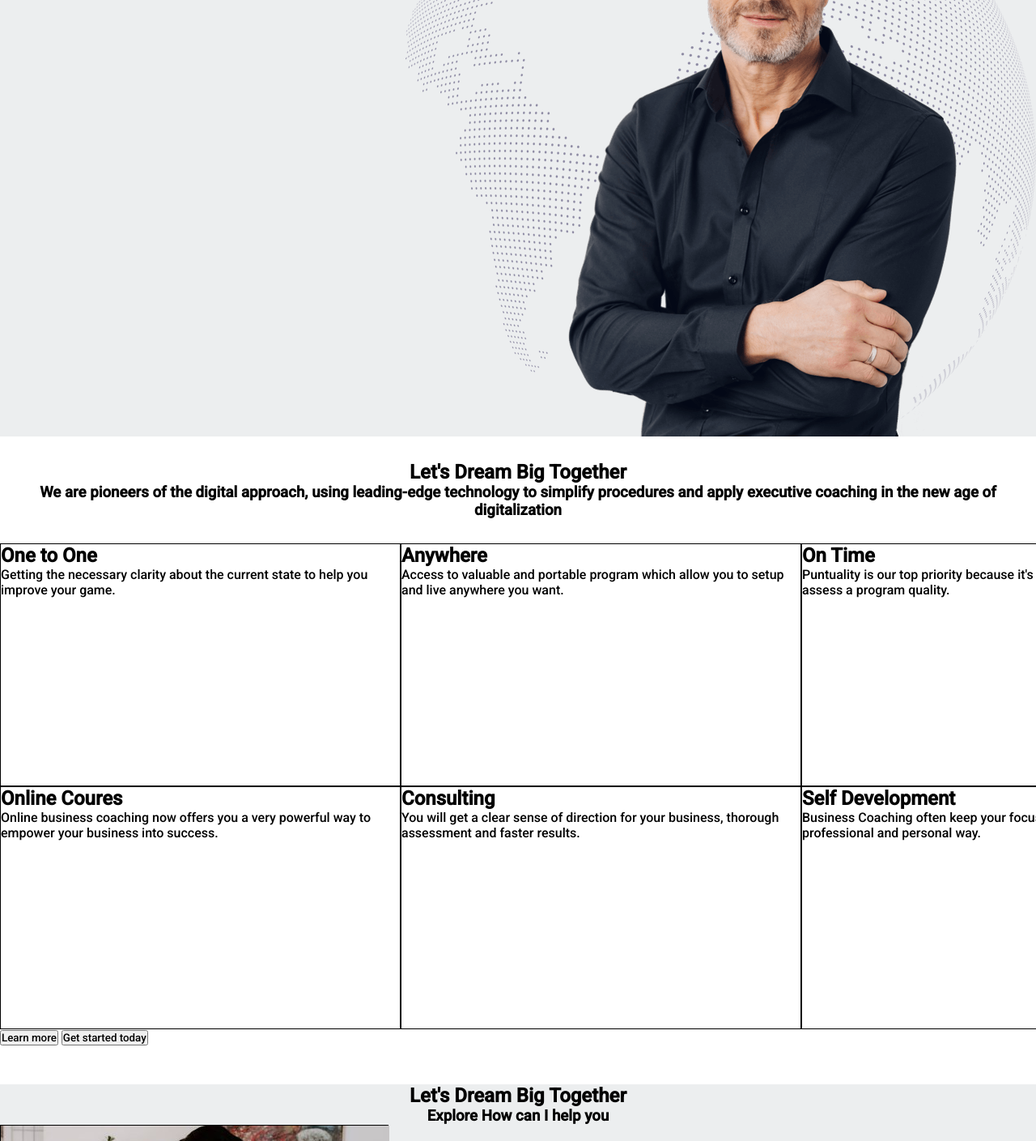
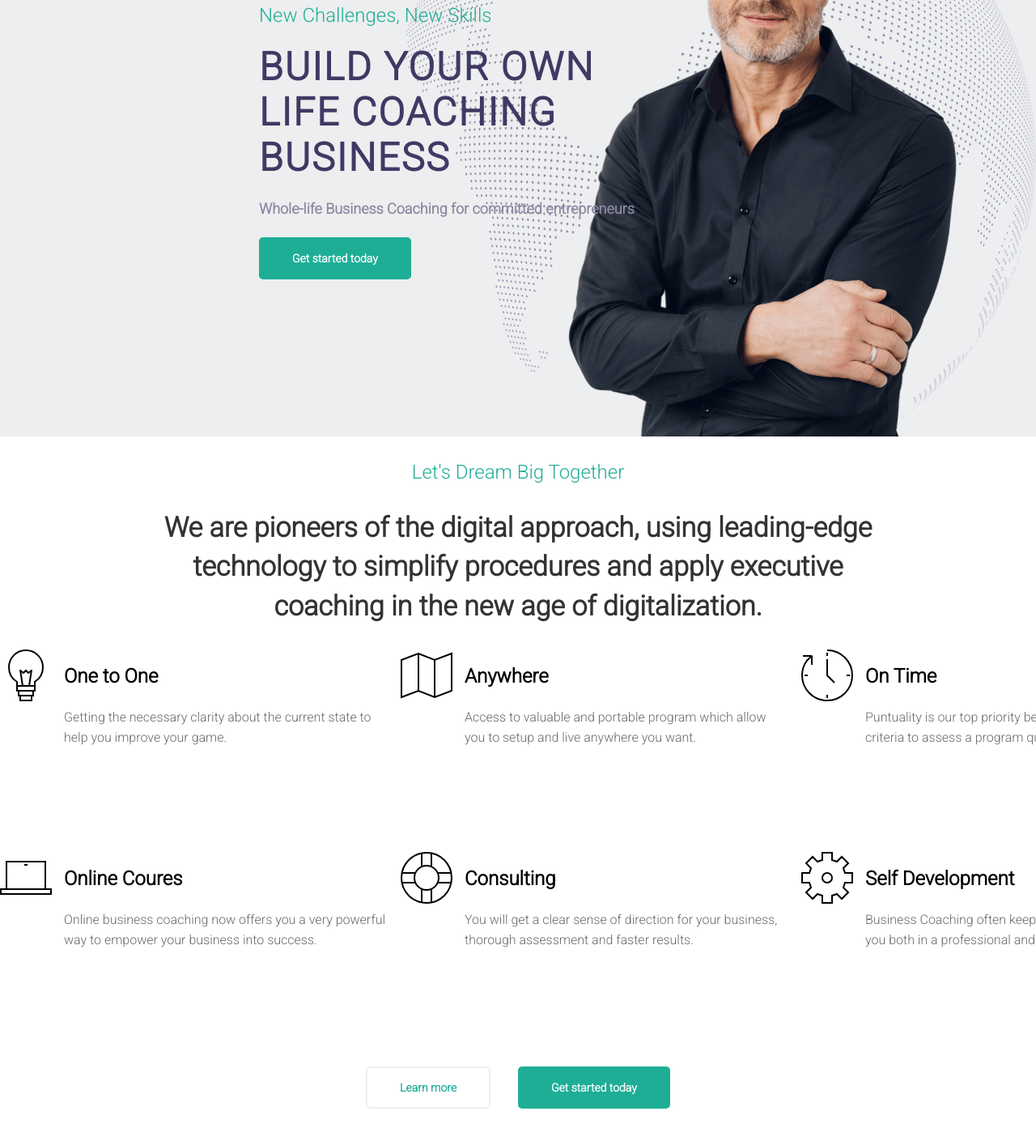
Before and after one commit to mick-cofano/proj-html-vuejs, a website: page index.html in a window 1280 px wide. Shown: the part 311-1720 px from the top of the page at 81% size. Drawn offline with nearby package versions, Linux system fonts and the light colour scheme.

Commit message:
started refactoring

```diff
--- a/index.html
+++ b/index.html
@@ -4,7 +4,7 @@
     <meta charset="utf-8">
     <title>Project Max Coach</title>
     <link rel="preconnect" href="https://fonts.gstatic.com">
-    <link href="https://fonts.googleapis.com/css2?family=Roboto:wght@500&display=swap" rel="stylesheet">
+    <link href="https://fonts.googleapis.com/css2?family=Roboto:ital,wght@0,300;1,300&display=swap" rel="stylesheet">
     <link rel="stylesheet" href="https://cdnjs.cloudflare.com/ajax/libs/font-awesome/5.15.1/css/all.min.css" integrity="sha512-+4zCK9k+qNFUR5X+cKL9EIR+ZOhtIloNl9GIKS57V1MyNsYpYcUrUeQc9vNfzsWfV28IaLL3i96P9sdNyeRssA==" crossorigin="anonymous" />
     <script src="https://cdn.jsdelivr.net/npm/vue@2.6.12/dist/vue.js"></script>
     <link rel="stylesheet" href="dist/app.css">
@@ -34,7 +34,7 @@
                     <ul>
                       <li v-for="item in CenterNavbar">
                         {{item.obj}}
-                        <i class="fas fa-chevron-down"></i>
+                        <i class="fas fa-chevron-down fa-xs"></i>
                       </li>
                     </ul>
                   </div>
@@ -49,6 +49,7 @@
                     </select>
 
                     <div class="menu-options-search-bar">
+                          <i class="fa fa-user-circle-o"></i>
                           <input type="text" placeholder="Search..." value="">
                           <i class="fas fa-search"></i>
                         </div>
@@ -58,18 +59,17 @@
 
 
               <div class="jumbotron">
-                <div class="jumbotron-subtitle">
+
+                <div class="jumbotron-content">
                   <h3 v-for="text in JumbotronTexts"> {{text.subtitle}} </h3>
-                </div>
-                <div class="jumbotron-title">
-                  <h2 v-for="text in JumbotronTexts"> {{text.title}} </h2>
-                </div>
-                <div class="jumbotron-text">
-                  <p v-for="text in JumbotronTexts"> {{text.text}} </p>
-                </div>
-                <div class="jumbotron-button">
+
+                  <h2 v-for="text in JumbotronTexts"> <strong>{{text.title}}</strong> </h2>
+
+                  <p v-for="text in JumbotronTexts"> <strong>{{text.text}}</strong> </p>
+
                   <button type="button" name="button">Get started today</button>
                 </div>
+
               </div>
             </div>
           </div>
@@ -78,6 +78,7 @@
 
         <!-- MAIN -->
         <main class="main">
+
           <!-- FIRST SECTION -->
           <div class="first-section">
             <div class="first-section-text">
@@ -87,15 +88,23 @@
 
             <div class="first-section-boxes">
               <div class="first-section-boxes-boxlist" v-for="text in MainFirstSectionBoxes">
-                <h2>{{text.boxTitle}}</h2>
-                <p>{{text.boxDescription}}</p>
+                <div class="icons">
+                  <img :src="'./img/first-section'+ text.imgID +'.svg'" alt="">
+                </div>
+
+                <div class="content">
+                  <h2>{{text.boxTitle}}</h2>
+                  <p>{{text.boxDescription}}</p>
+                </div>
               </div>
-              <div class="first-section-buttons">
-                <button type="button" name="button">Learn more</button>
-                <button type="button" name="button">Get started today</button>
-              </div>
+
+
             </div>
 
+            <div class="first-section-buttons">
+              <button class="learn-more" type="button" name="button">Learn more</button>
+              <button class="get-started" type="button" name="button">Get started today</button>
+            </div>
 
           </div>
           <!-- FIRST SECTION -->
@@ -261,6 +270,8 @@
 
 
     </div>
+    <!-- END ROOT - APP -->
+
 
     <!-- FOOTER -->
     <footer id="footer">
@@ -309,7 +320,6 @@
 
     </footer>
     <!-- END FOOTER -->
-    <!-- END ROOT - APP -->
     <script src="js/script.js" charset="utf-8"></script>
   </body>
 </html>
--- a/js/script.js
+++ b/js/script.js
@@ -51,33 +51,39 @@ new Vue({
     MainFirstSectionText: [
       {
         title: 'Let\'s Dream Big Together',
-        description: 'We are pioneers of the digital approach, using leading-edge technology to simplify procedures and apply executive coaching in the new age of digitalization',
+        description: 'We are pioneers of the digital approach, using leading-edge technology to simplify procedures and apply executive coaching in the new age of digitalization.',
       },
 
     ],
 
     MainFirstSectionBoxes: [
       {
+        imgID: '-1',
         boxTitle: 'One to One',
         boxDescription: 'Getting the necessary clarity about the current state to help you improve your game.',
       },
       {
+        imgID: '-2',
         boxTitle: 'Anywhere',
         boxDescription: 'Access to valuable and portable program which allow you to setup and live anywhere you want.',
       },
       {
+        imgID: '-3',
         boxTitle: 'On Time',
         boxDescription: 'Puntuality is our top priority because it\'s an essencial criteria to assess a program quality.',
       },
       {
+        imgID: '-4',
         boxTitle: 'Online Coures',
         boxDescription: 'Online business coaching now offers you a very powerful way to empower your business into success.',
       },
       {
+        imgID: '-5',
         boxTitle: 'Consulting',
         boxDescription: 'You will get a clear sense of direction for your business, thorough assessment and faster results.',
       },
       {
+        imgID: '-6',
         boxTitle: 'Self Development',
         boxDescription: 'Business Coaching often keep your focus and develop you both in a professional and personal way.',
       },
--- a/src/app.scss
+++ b/src/app.scss
@@ -1,3 +1,4 @@
+// COMMON USE
 * {
   box-sizing: border-box;
   margin: 0;
@@ -17,10 +18,14 @@
   margin: 0 auto;
 }
 
+@mixin greenText {
+  color: #20ad96;
+}
+
+// GENERAL CONTAINER ----------------------
 #general-container {
 
 // HEADER -----------------------
-
   .header {
     position: relative;
 
@@ -66,6 +71,7 @@
                 list-style: none;
                 cursor: pointer;
                 padding: 30px;
+                color: #3F3A64;
               }
             }
           // OPTIONS SEARCH + LANGUAGE
@@ -85,30 +91,92 @@
         }
       }
 
+// JUMBOTRON SETTINGS -----------------------------
       .jumbotron {
-        width: 1000px;
-        margin: 0 auto;
+        width: 500px;
+        height: 100%;
+        margin-left: 25%;
+        display: flex;
+        justify-content: flex-start;
+        align-items: center;
+
+        h3 {
+          font-size: 24px;
+          line-height: 32px;
+          font-weight: 500;
+          color: #20ad96;
+          margin-bottom: 20px;
+        }
+
+        h2 {
+          font-size: 48px;
+          line-height: 56px;
+          font-weight: 800;
+          letter-spacing: 2px;
+          text-transform: uppercase;
+          color: #3f3a64;
+          margin: 20px 0px;
+        }
+
+        p {
+          font-size: 18px;
+          font-weight: 500;
+          line-height: 1.67;
+          color: #8c89a2;
+        }
+
+        button {
+          background-color: #1eae96;
+          color: white;
+          font-size: 14px;
+          font-weight: 700;
+          line-height: 50px;
+          display: inline-flex;
+          align-items: center;
+          justify-content: center;
+          padding: 0 40px;
+          cursor: pointer;
+          border: 1px solid transparent;
+          border-radius: 5px;
+          outline: 0;
+          height: 52px;
+          margin: 20px 0px;
+        }
       }
     }
   }
 
 
 
-  // MAIN CONTENT -----------------------
+// MAIN CONTENT -----------------------
 
   .main {
     position: relative;
 
 
-
+// FIRST SECTION -------------------------
     .first-section {
       width: 100%;
-      height: 800px;
+      height: 1000px;
       background-color: white;
 
       &-text {
+        width: 1000px;
         text-align: center;
         padding: 30px;
+        margin: 0 auto;
+        h2{
+          font-size: 24px;
+          font-weight: 500;
+          color: #20ad96;
+          margin-bottom: 30px;
+        }
+        h3 {
+          font-size: 34px;
+          line-height: 1.42;
+          margin: 0;
+          color: #333;
+        }
       }
 
       &-boxes {
@@ -120,17 +188,70 @@
 
         &-boxlist {
           width: 33%;
-          height: 300px;
-          border: 1px solid black;
-        }
+          height: 200px;
+          display: flex;
+          align-items: flex-start;
 
-        &-buttons {
-          text-align: center;
+          .content {
+            flex-grow: 1;
+            padding: 15px;
+
+            h2 {
+              font-size: 24px;
+              line-height: 1.5;
+              font-weight: 600;
+              margin: 0;
+            }
+            p {
+              line-height: 1.6;
+              margin-top: 20px;
+              color: #696969;
+            }
+          }
         }
 
       }
+
+      &-buttons {
+        text-align: center;
+
+        .learn-more {
+          border: 2px solid #eee;
+          font-size: 14px;
+          font-weight: 700;
+          line-height: 50px;
+          display: inline-flex;
+          align-items: center;
+          justify-content: center;
+          padding: 0 40px;
+          cursor: pointer;
+          border-radius: 5px;
+          height: 52px;
+          color: #20ad96;
+          background-color: white;
+          margin: 15px;
+        }
+
+        .get-started {
+          background-color: #1eae96;
+          color: white;
+          font-size: 14px;
+          font-weight: 700;
+          line-height: 50px;
+          display: inline-flex;
+          align-items: center;
+          justify-content: center;
+          padding: 0 40px;
+          cursor: pointer;
+          border: 1px solid transparent;
+          border-radius: 5px;
+          height: 52px;
+          margin: 15px;
+        }
+      }
     }
 
+// SECOND SECTION -----------------------------
     .second-section {
       height: 2000px;
       width: 100%;
```
Also changed, not shown: dist/app.css, img/first-section-1.svg (added), img/first-section-2.svg (added), img/first-section-3.svg (added), img/first-section-4.svg (added), img/first-section-5.svg (added), img/first-section-6.svg (added).
